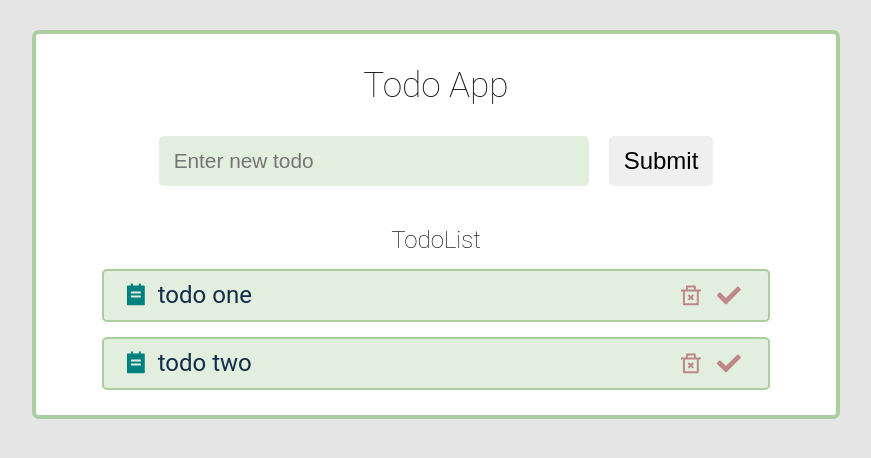
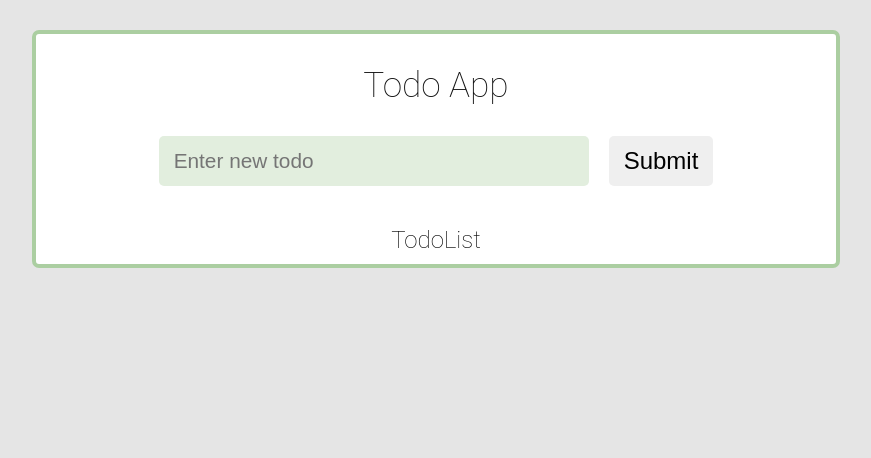
Before and after one commit to ievgeniy16/todo-app-with-react, a React (Create React App) app: page / in a window 1280 px wide. Shown: the top 458 px of the page, without its empty margins (204-1075 px from the left). Built offline with nearby package versions, Linux system fonts and the light colour scheme.

Commit message:
deleted tasks

```diff
--- a/package.json
+++ b/package.json
@@ -10,6 +10,7 @@
     "react-dom": "^18.2.0",
     "react-icons": "^5.0.1",
     "react-scripts": "5.0.1",
+    "uuid": "^9.0.1",
     "web-vitals": "^2.1.4"
   },
   "scripts": {
--- a/src/App.js
+++ b/src/App.js
@@ -2,19 +2,29 @@ import { useState } from "react";
 import "./App.css";
 import TodoForm from "./components/Todos/TodoForm";
 import TodoList from "./components/Todos/TodoList";
+import { v4 as uuidv4 } from "uuid";
 
 function App() {
-  const [todos, setTodos] = useState(['todo one', 'todo two']);
+  const [todos, setTodos] = useState([]);
 
   const addTodoHandler = (text) => {
-    setTodos([...todos, text]);
+    const newTodo = {
+      text: text,
+      isCompleted: false,
+      id: uuidv4(),
+    };
+    setTodos([...todos, newTodo]);
+  };
+
+  const deleteTodoHandler = (id) => {
+    setTodos(todos.filter((todo) => todo.id !== id));
   };
 
   return (
     <div className="App">
       <h1>Todo App</h1>
       <TodoForm addTodo={addTodoHandler} />
-      <TodoList todos={todos} />
+      <TodoList todos={todos} deleteTodo={deleteTodoHandler} />
     </div>
   );
 }
--- a/src/components/Todos/Todo.js
+++ b/src/components/Todos/Todo.js
@@ -3,13 +3,16 @@ import { RiTodoFill, RiDeleteBin2Line } from "react-icons/ri";
 import { FaCheck } from "react-icons/fa";
 
 function Todo(props) {
-  const { todo } = props;
+  const { todo, deleteTodo } = props;
 
   return (
     <div className={styles.todo}>
       <RiTodoFill className={styles.todoIcon} />
-      <div className={styles.todoText}>{todo}</div>
-      <RiDeleteBin2Line className={styles.deleteIcon} />
+      <div className={styles.todoText}>{todo.text}</div>
+      <RiDeleteBin2Line
+        className={styles.deleteIcon}
+        onClick={() => deleteTodo(todo.id)}
+      />
       <FaCheck className={styles.checkIcon} />
     </div>
   );
--- a/src/components/Todos/TodoList.js
+++ b/src/components/Todos/TodoList.js
@@ -2,13 +2,16 @@ import Todo from "./Todo";
 import styles from './TodoList.module.css';
 
 function TodoList(props) {
-  const { todos } = props;
+  const { todos, deleteTodo } = props;
 
   return (
     <div className={styles.todoListContainer}>
       <h2>TodoList</h2>
       {todos.map((todo) => (
-        <Todo todo={todo} />
+        <Todo
+        key={todo.id}
+        todo={todo}
+        deleteTodo={deleteTodo} />
       ))}
     </div>
   );
```
Also changed, not shown: 1 other file (tests, documents, lock files or other folders).
